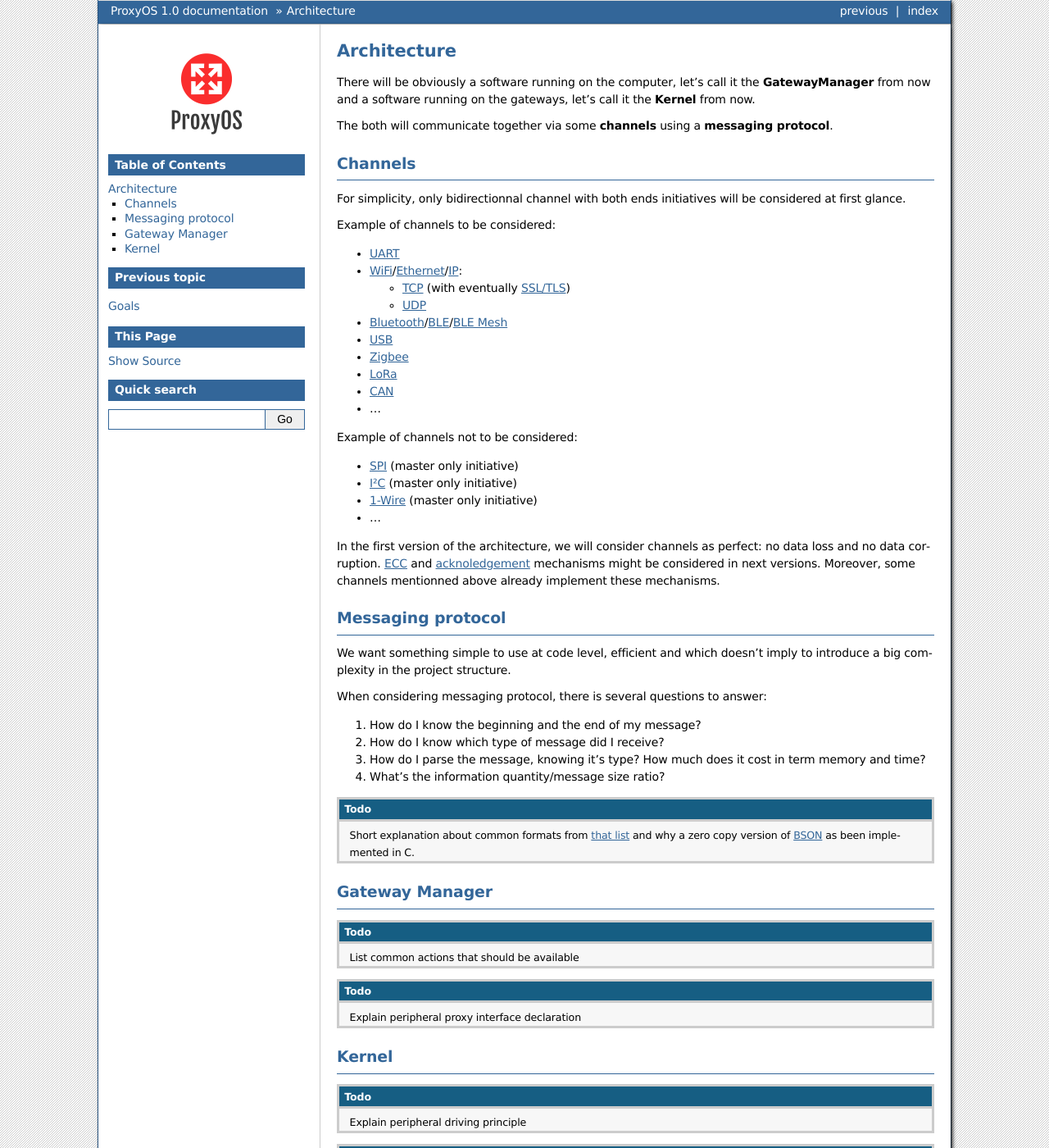
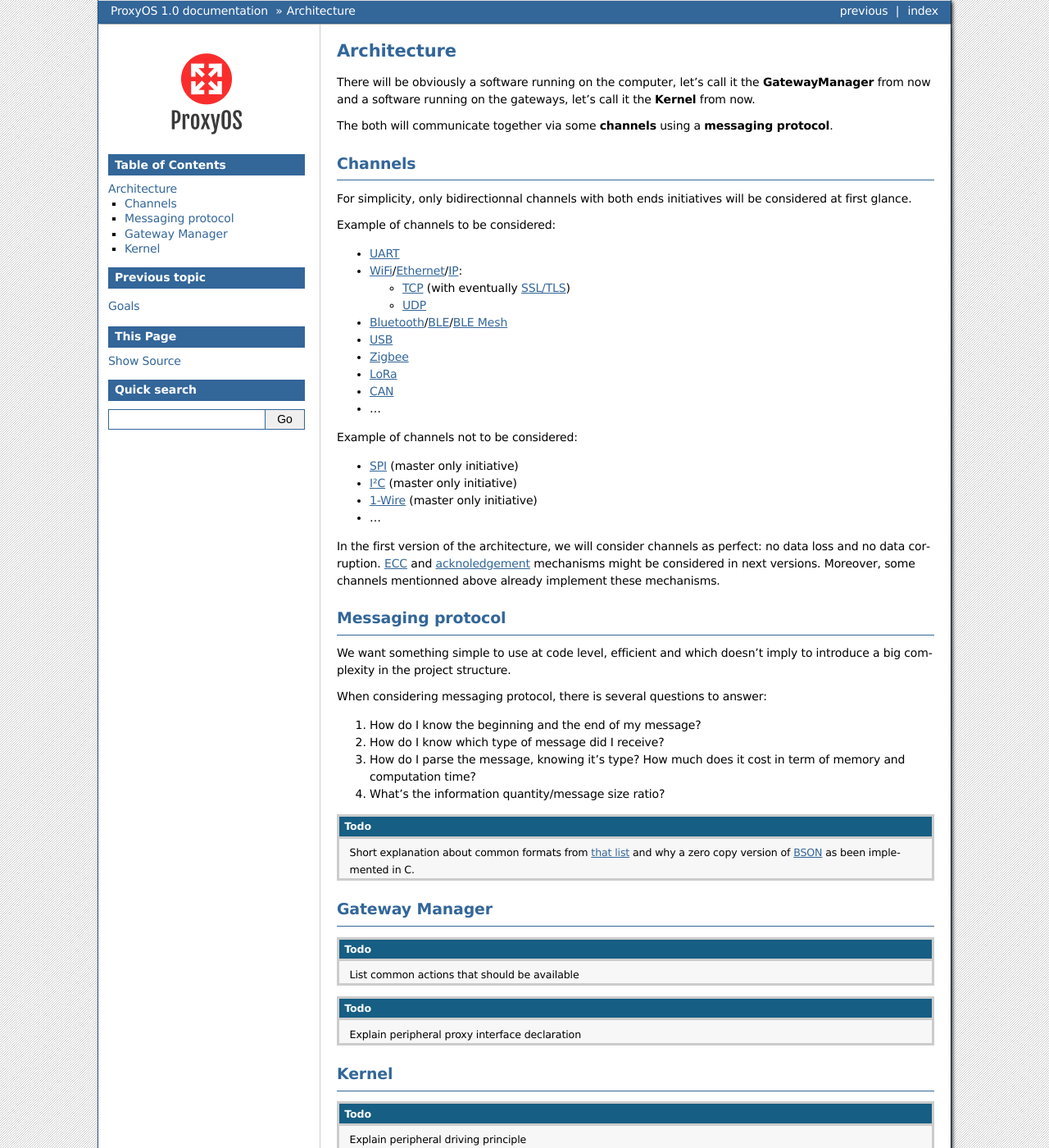
Before and after one commit to ProxyOS/documentation, a Sphinx documentation site: the page built from source/architecture.rst, in a window 1280 px wide and 1400 px high. Shown: the whole window at 82% size. Built offline with Sphinx 7.4.7, drawn with Linux system fonts in a browser that asks for light colours.

Commit message:
architecture: fix typos

```diff
--- a/source/architecture.rst
+++ b/source/architecture.rst
@@ -9,7 +9,7 @@ The both will communicate together via some **channels** using a **messaging pro
 Channels
 --------
 
-For simplicity, only bidirectionnal channel with both ends initiatives will be considered at first glance.
+For simplicity, only bidirectionnal channels with both ends initiatives will be considered at first glance.
 
 Example of channels to be considered:
 
@@ -51,7 +51,7 @@ When considering messaging protocol, there is several questions to answer:
 1. How do I know the beginning and the end of my message?
 2. How do I know which type of message did I receive?
 3. How do I parse the message, knowing it's type?
-   How much does it cost in term memory and time?
+   How much does it cost in term of memory and computation time?
 4. What's the information quantity/message size ratio?
 
 .. todo:: Short explanation about common formats from
```
